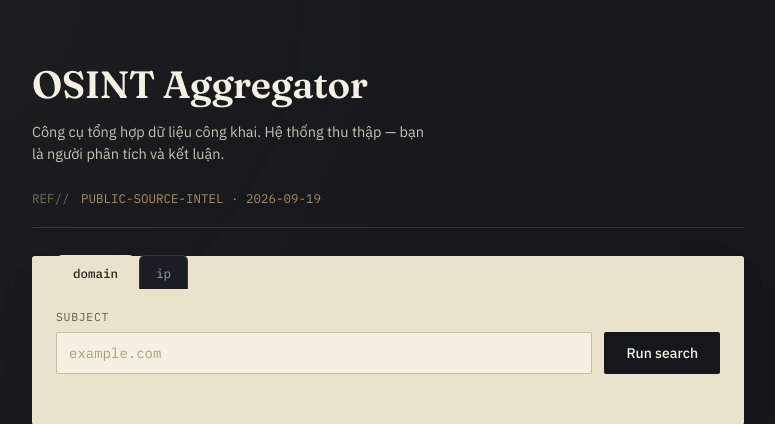
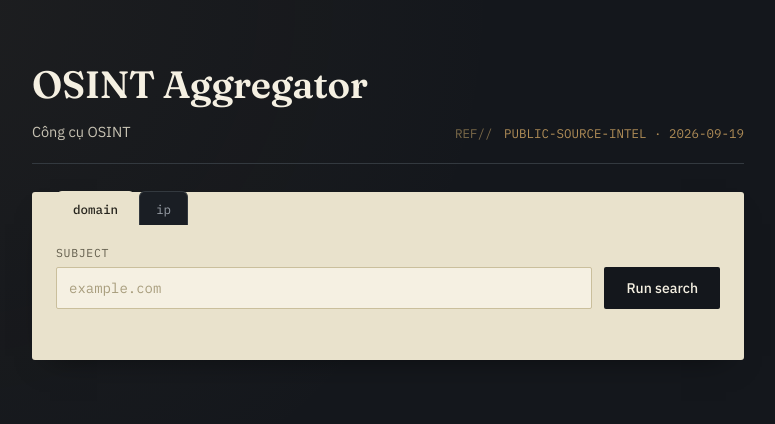
Before and after one commit to IoT6688/osint-aggregator, a Flask app: page / in a window 1280 px wide. Shown: the top 424 px of the page, without its empty margins (252-1027 px from the left). Run offline with Flask 3, Linux system fonts and the light colour scheme.

Commit message:
Update index.html

```diff
--- a/templates/index.html
+++ b/templates/index.html
@@ -27,8 +27,7 @@
             <div class="masthead-title">
                 <h1>OSINT Aggregator</h1>
                 <p class="masthead-tagline">
-                    Công cụ tổng hợp dữ liệu công khai. Hệ thống thu thập —
-                    bạn là người phân tích và kết luận.
+                    Công cụ OSINT
                 </p>
             </div>
             <div class="masthead-ref">
```
